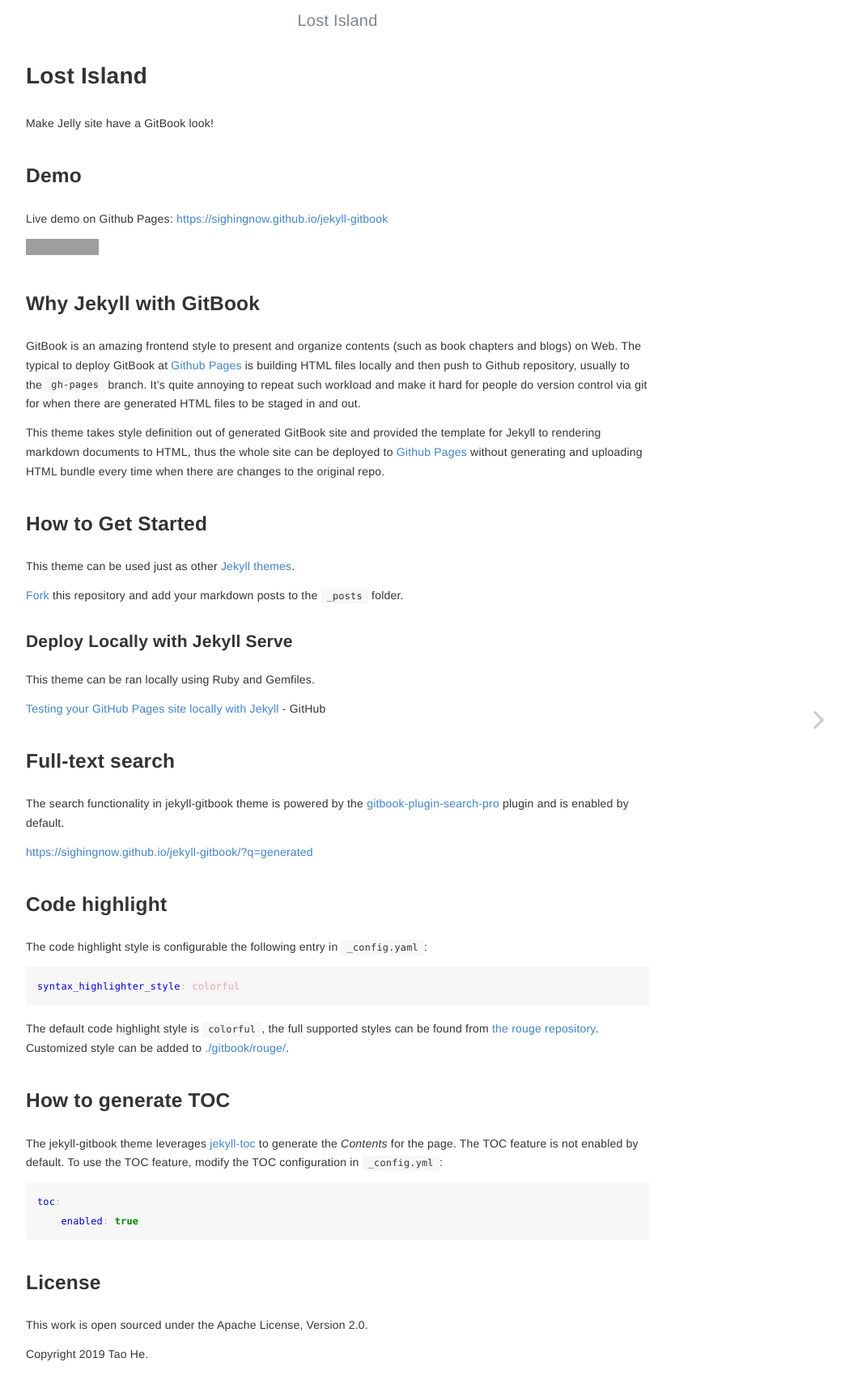
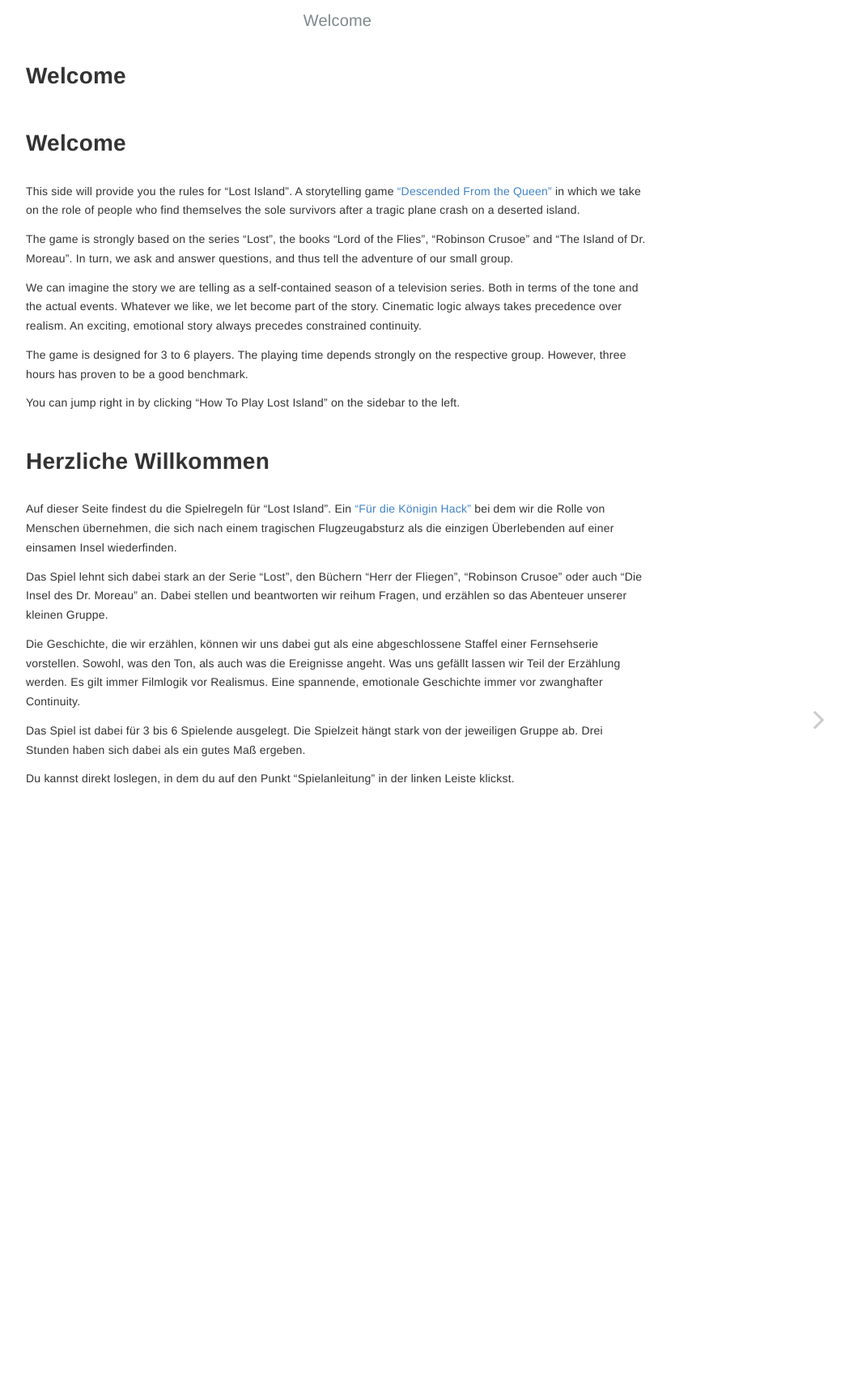
Before and after one commit to forthelostisland/forthelostisland.github.io, a Jekyll site: the page built from index.md, in a window 1280 px wide. Shown: the top 1719 px of the page at 81% size, without its empty margins (223-1272 px from the left). Built offline with Jekyll 4.4.1, drawn with Linux system fonts in a browser that asks for light colours; our own code applies the rules of GitHub Pages for plain Markdown files; grey boxes are pictures that could not be loaded.

Commit message:
Update index.md

````diff
--- a/index.md
+++ b/index.md
@@ -2,76 +2,30 @@
 layout: home
 ---
 
-Make Jelly site have a GitBook look!
+# Welcome
 
-## Demo
+This side will provide you the rules for "Lost Island". A storytelling game ["Descended From the Queen"](https://www.evilhat.com/home/for-the-queen/) in which we take on the role of people who find themselves the sole survivors after a tragic plane crash on a deserted island.
 
-Live demo on Github Pages: [https://sighingnow.github.io/jekyll-gitbook](https://sighingnow.github.io/jekyll-gitbook)
+The game is strongly based on the series "Lost", the books "Lord of the Flies", "Robinson Crusoe" and "The Island of Dr. Moreau". In turn, we ask and answer questions, and thus tell the adventure of our small group.
 
-[![Jekyll Themes](https://img.shields.io/badge/featured%20on-JekyllThemes-red.svg)](https://jekyll-themes.com/jekyll-gitbook/)
+We can imagine the story we are telling as a self-contained season of a television series.
+Both in terms of the tone and the actual events. Whatever we like, we let become part of the story. Cinematic logic always takes precedence over realism. An exciting, emotional story always precedes constrained continuity.
 
-## Why Jekyll with GitBook
+The game is designed for 3 to 6 players.
+The playing time depends strongly on the respective group. However, three hours has proven to be a good benchmark.
 
-GitBook is an amazing frontend style to present and organize contents (such as book chapters
-and blogs) on Web. The typical to deploy GitBook at [Github Pages][1]
-is building HTML files locally and then push to Github repository, usually to the `gh-pages`
-branch. It's quite annoying to repeat such workload and make it hard for people do version
-control via git for when there are generated HTML files to be staged in and out.
+You can jump right in by clicking "How To Play Lost Island" on the sidebar to the left.
 
-This theme takes style definition out of generated GitBook site and provided the template
-for Jekyll to rendering markdown documents to HTML, thus the whole site can be deployed
-to [Github Pages][1] without generating and uploading HTML bundle every time when there are
-changes to the original repo.
 
-## How to Get Started
+# Herzliche Willkommen
+Auf dieser Seite findest du die Spielregeln für "Lost Island". Ein ["Für die Königin Hack"](https://www.google.com/url?sa=t&rct=j&q=&esrc=s&source=web&cd=&cad=rja&uact=8&ved=2ahUKEwjAgZeTltX1AhX977sIHa4GCSkQFnoECCEQAQ&url=https%3A%2F%2Fwww.system-matters.de%2Fshop%2Ffuer-die-koenigin%2F&usg=AOvVaw2AR6Tw5vXZ96FdeV_8Vw2q) bei dem wir die Rolle von Menschen übernehmen, die sich nach einem tragischen Flugzeugabsturz als die einzigen Überlebenden auf einer einsamen Insel wiederfinden.
 
-This theme can be used just as other [Jekyll themes][1].
+Das Spiel lehnt sich dabei stark an der Serie "Lost", den Büchern "Herr der Fliegen", "Robinson Crusoe" oder auch "Die Insel des Dr. Moreau" an. Dabei stellen und beantworten wir reihum Fragen, und erzählen so das Abenteuer unserer kleinen Gruppe.
 
-[Fork][3] this repository and add your markdown posts to the `_posts` folder.
+Die Geschichte, die wir erzählen, können wir uns dabei gut als eine abgeschlossene Staffel einer Fernsehserie vorstellen.
+Sowohl, was den Ton, als auch was die Ereignisse angeht. Was uns gefällt lassen wir Teil der Erzählung werden. Es gilt immer Filmlogik vor Realismus. Eine spannende, emotionale Geschichte immer vor zwanghafter Continuity.
 
-### Deploy Locally with Jekyll Serve
+Das Spiel ist dabei für 3 bis 6 Spielende ausgelegt.
+Die Spielzeit hängt stark von der jeweiligen Gruppe ab. Drei Stunden haben sich dabei als ein gutes Maß ergeben.
 
-This theme can be ran locally using Ruby and Gemfiles.
-
-[Testing your GitHub Pages site locally with Jekyll](https://docs.github.com/en/pages/setting-up-a-github-pages-site-with-jekyll/testing-your-github-pages-site-locally-with-jekyll) - GitHub
-
-## Full-text search
-
-The search functionality in jekyll-gitbook theme is powered by the [gitbook-plugin-search-pro][5] plugin and is enabled by default.
-
-[https://sighingnow.github.io/jekyll-gitbook/?q=generated](https://sighingnow.github.io/jekyll-gitbook/?q=generated)
-
-## Code highlight
-
-The code highlight style is configurable the following entry in `_config.yaml`:
-
-```yaml
-syntax_highlighter_style: colorful
-```
-
-The default code highlight style is `colorful`, the full supported styles can be found from [the rouge repository][6]. Customized
-style can be added to [./gitbook/rouge/](./gitbook/rouge/).
-
-## How to generate TOC
-
-The jekyll-gitbook theme leverages [jekyll-toc][4] to generate the *Contents* for the page.
-The TOC feature is not enabled by default. To use the TOC feature, modify the TOC
-configuration in `_config.yml`:
-
-```yaml
-toc:
-    enabled: true
-```
-
-## License
-
-This work is open sourced under the Apache License, Version 2.0.
-
-Copyright 2019 Tao He.
-
-[1]: https://pages.github.com
-[2]: https://pages.github.com/themes
-[3]: https://github.com/sighingnow/jekyll-gitbook/fork
-[4]: https://github.com/allejo/jekyll-toc
-[5]: https://github.com/gitbook-plugins/gitbook-plugin-search-pro
-[6]: https://github.com/rouge-ruby/rouge/tree/master/lib/rouge/themes
+Du kannst direkt loslegen, in dem du auf den Punkt "Spielanleitung" in der linken Leiste klickst.
````
